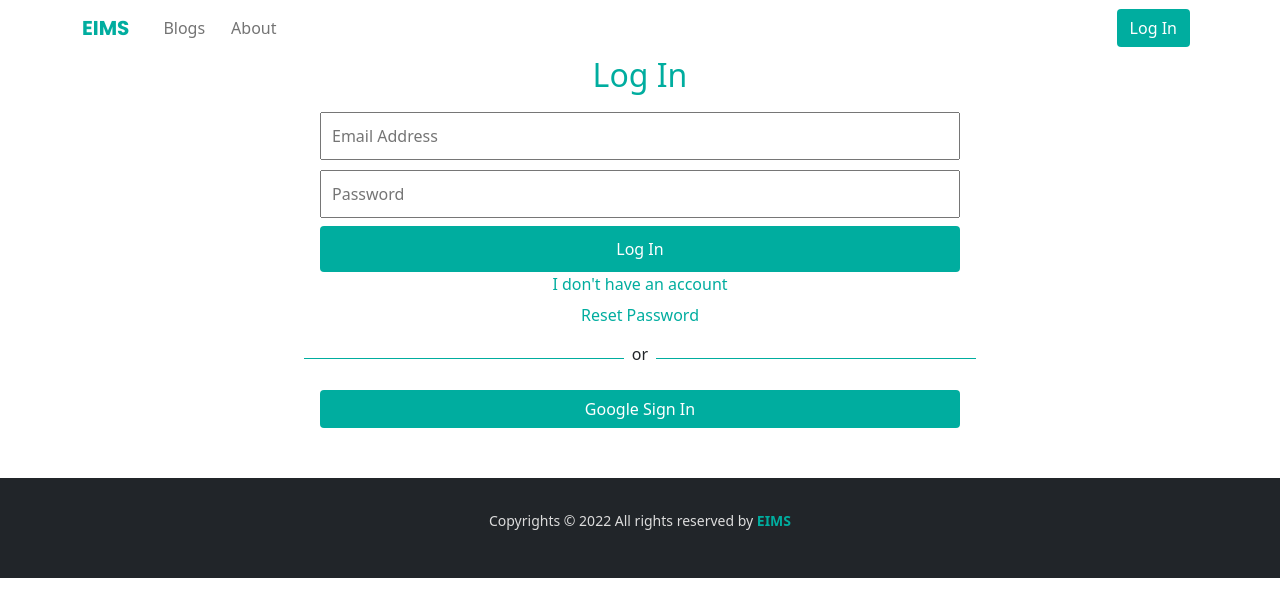
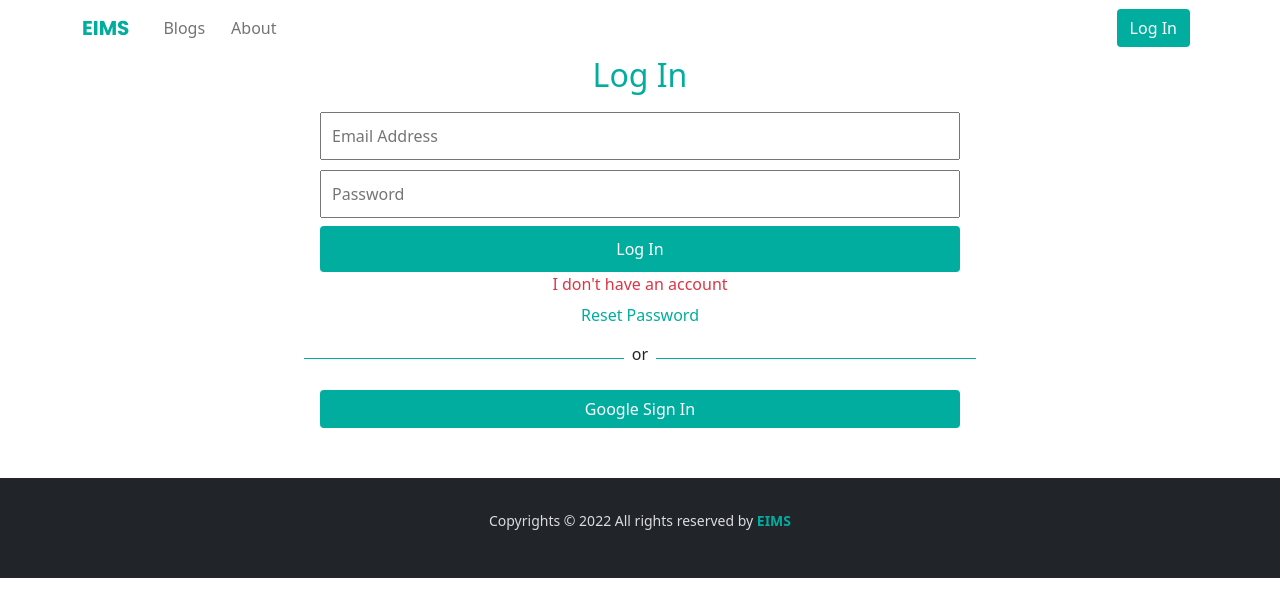
Before and after one commit to ZH-Jihan/warehouse-management-client-side, a React (Create React App) app: page /login in a window 1280 px wide. Shown: the top 616 px of the page. Built offline with nearby package versions, Linux system fonts and the light colour scheme; no server answers; a web font is replaced by a local one.

Commit message:
colore add

```diff
--- a/src/componets/LogIn/LogIn.js
+++ b/src/componets/LogIn/LogIn.js
@@ -1,17 +1,17 @@
+import axios from "axios";
 import React, { useRef } from "react";
-import { Link, useLocation, useNavigate } from "react-router-dom";
 import {
   useSendPasswordResetEmail,
-  useSignInWithEmailAndPassword,
+  useSignInWithEmailAndPassword
 } from "react-firebase-hooks/auth";
-import auth from "../../firebase.init";
-
-import "./LogIn.css";
+import { Link, useLocation, useNavigate } from "react-router-dom";
 import { toast, ToastContainer } from "react-toastify";
 import "react-toastify/dist/ReactToastify.css";
+import auth from "../../firebase.init";
 import Loading from "../Loading/Loading";
 import SocialLogin from "../SocialLogin/SocialLogin";
-import axios from "axios";
+import "./LogIn.css";
+
 const LogIn = () => {
   const emailRef = useRef();
   const passwordRef = useRef();
@@ -38,7 +38,7 @@ const LogIn = () => {
     const password = passwordRef.current.value;
     await signInWithEmailAndPassword(email, password);
     const { data } = await axios.post(
-      "https://thawing-dawn-14943.herokuapp.com/login",
+      "https://secret-coast-30912.herokuapp.com//login",
       { email }
     );
     localStorage.setItem("accessToken", data.accessToken);
@@ -87,7 +87,7 @@ const LogIn = () => {
       {errorElement}
       <Link
         to="/register"
-        className="common-color pe-auto text-decoration-none"
+        className="common-color pe-auto text-decoration-none link-danger"
       >
         I don't have an account
       </Link>{" "}
```
